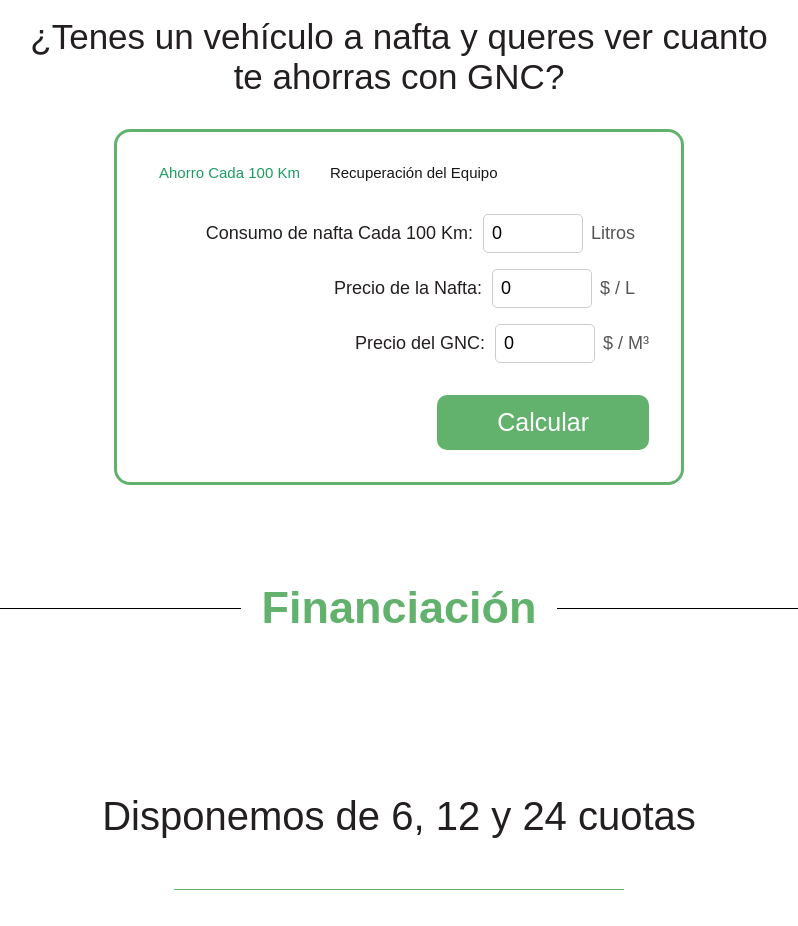
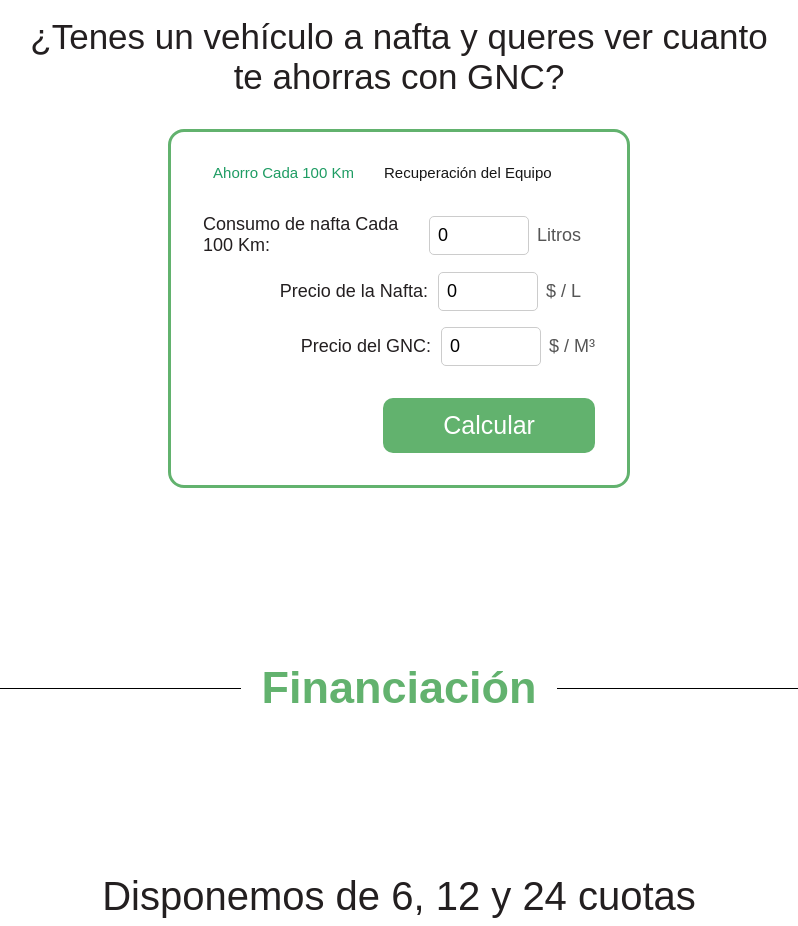
Before and after one commit to IvanDerlich/esigas, a Next.js app: page /equipos in a window 1280 px wide. Shown: the part 1660-2586 px from the top of the page, without its empty margins (241-1039 px from the left). Built offline with nearby package versions, Linux system fonts and the light colour scheme; a web font is replaced by a local one.

Commit message:
Arreglos de calculadora

```diff
--- a/src/app/components/calculator/calculator.module.css
+++ b/src/app/components/calculator/calculator.module.css
@@ -1,5 +1,5 @@
 .wrapper {
-  height: 90vh;
+  height: 100vh;
   display: flex;
   flex-direction: column;
   background-color: white;
@@ -40,13 +40,15 @@
 }
 
 .card {
+  max-width: 570px;
+  width: 90%; /* o 100% con algún padding */
+  padding: 2rem;
+  margin: 2rem auto;
   border: 3px solid #62b26e;
   border-radius: 16px;
-  padding: 2rem;
-  margin: 2rem auto;
-  width: 570px;
+  background-color: #fff;
   height: auto;
-  background-color: #fff;
+  box-sizing: border-box; /* para que el padding no aumente el ancho total */
 }
 
 .tabs {
```
